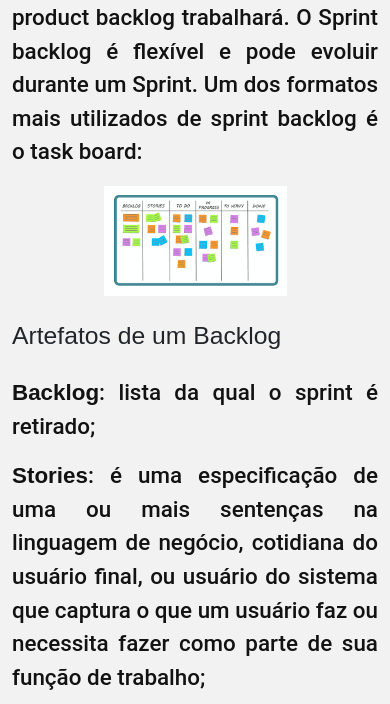
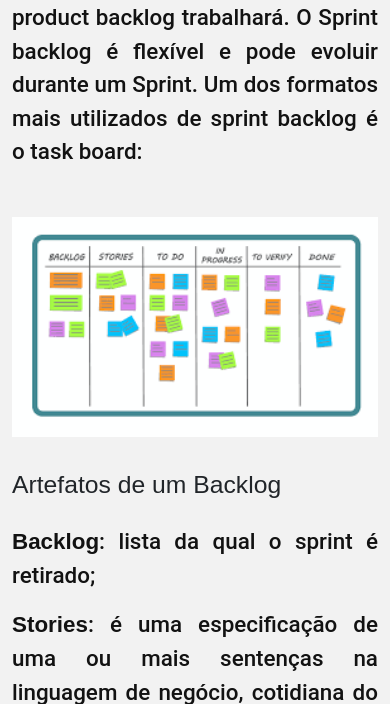
Before and after one commit to BrunoVieira003/ScrumAcademy, a Flask app: page /sprintbacklog in a window 390 px wide. Shown: the part 428-1132 px from the top of the page. Run offline with Flask 2, Linux system fonts and the light colour scheme.

Commit message:
image Sprint Backlog responsividade

```diff
--- a/templates/SprintBacklog.html
+++ b/templates/SprintBacklog.html
@@ -5,7 +5,9 @@
     <div>
         <h2>O que é?</h2>
         <p>O Sprint backlog é a lista de itens a serem concluídos pela equipe de desenvolvimento no ciclo atual do Sprint Antes de cada Sprint, a equipe escolhe em quais itens do product backlog trabalhará. O Sprint backlog é flexível e pode evoluir durante um Sprint. Um dos formatos mais utilizados de sprint backlog é o task board:</p>
-        <img src="../static/imagens/SBACKLOG/sprintbacklog.png" class="sprintbacklog" alt="sprintbacklog">
+        <div class="row row-cols-lg-2 mt-5">
+        <img src="../static/imagens/SBACKLOG/sprintbacklog.png" alt="sprintbacklog">
+        </div>
     </div>
 
     <section>
@@ -22,9 +24,9 @@
         <p>
             <strong>In progress</strong>: lista de tarefas em andamento na referente sprint;
         </p>
-            <p>
+        <p>
             <strong>To verify</strong>: Lista de tarefas que foram realizadas e precisam ser avaliadas
-            </p>
+        </p>
         <p>
             <strong>Done</strong>: Lista de tarefas concluídas.
         </p>
```
